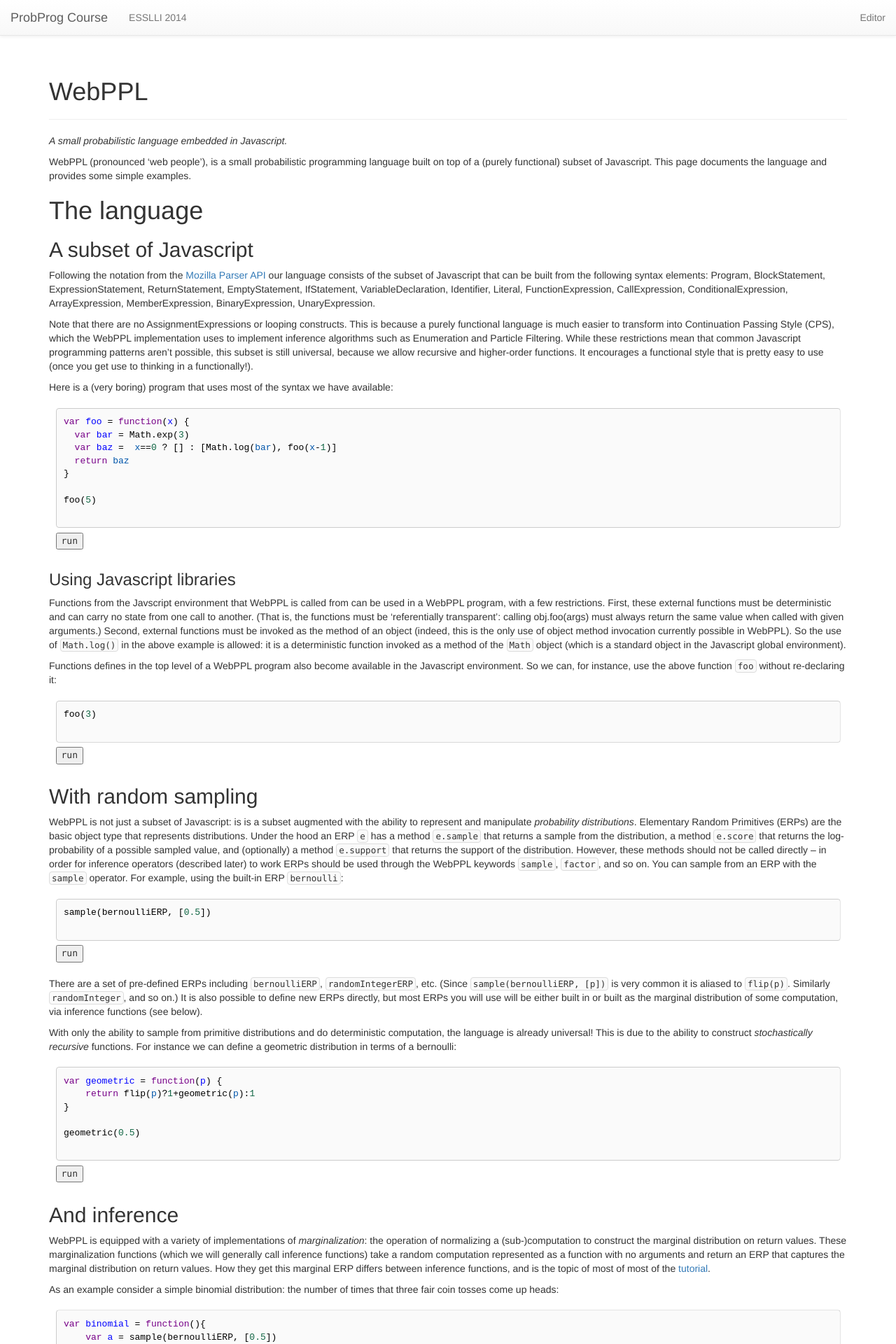
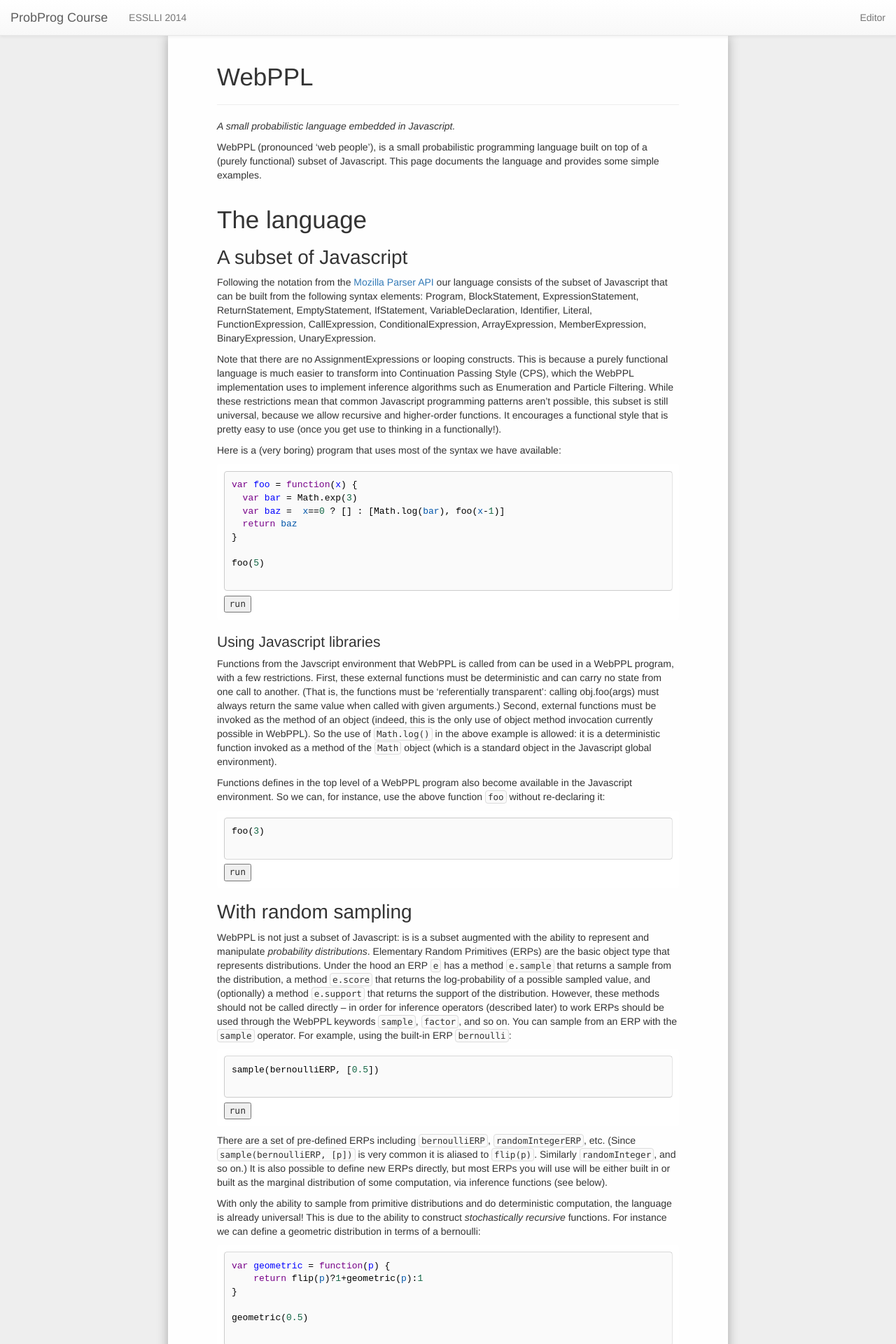
Before and after one commit to probmods/dippl, a Jekyll site: the page built from lectures/02-WebPPL.md, in a window 1280 px wide. Shown: the top 1920 px of the page at 70% size. Built offline with Jekyll 4.4.1, drawn with Linux system fonts in a browser that asks for light colours; nearby versions of some CDN libraries; library files that are not in the unit come from our copies.

Commit message:
Adjust layout

```diff
--- a/assets/css/custom.css
+++ b/assets/css/custom.css
@@ -1,3 +1,39 @@
+/* Global layout adjustments */
+
+body {
+   background-color: #eee
+}
+
+body div.container {
+   max-width: 800px;
+   background-color: #fefefe;
+   box-shadow: 0 0 15px rgba(0, 0, 0, .3);
+   padding-left: 5em;
+   padding-right: 5em;
+   padding-bottom: 2em;
+}
+
+.navbar {
+   margin-bottom: 0;
+}
+
+h1 {
+  margin-top: 1em;
+  font-size: 2.5em;
+}
+
+h2 {
+  margin-top: .7em;
+  font-size: 2em;
+}
+
+h3 {
+  font-size: 1.5em;
+}
+
+
+/* Code boxes */
+
 .CodeMirror {
    height: auto!important;
 }
@@ -39,6 +75,9 @@ p code {
    padding-right: 3px;
 }
 
+
+/* Editor */
+
 div#editorButtons {
    margin-top: 1em;
    display: block;
```
